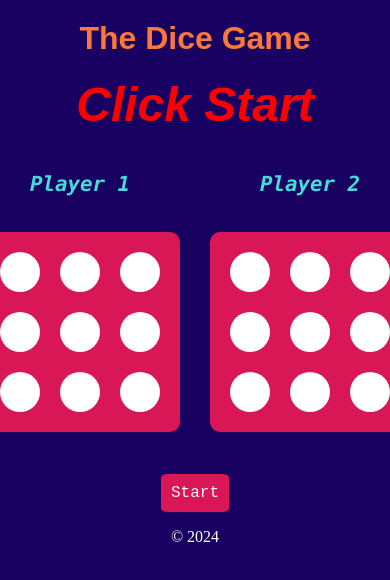
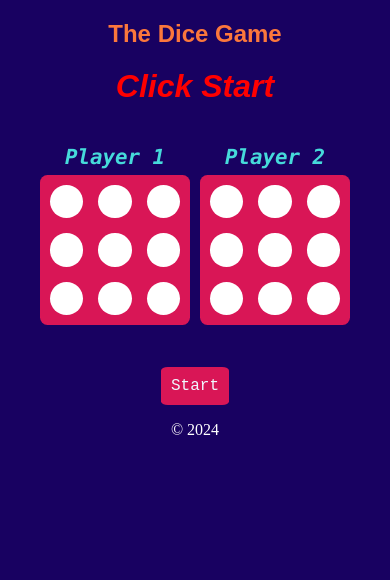
Before and after one commit to brocodile/DiceGame, a plain HTML site: page index.html in a window 390 px wide. Drawn offline with Linux system fonts and the light colour scheme; a web font is replaced by a local one.

Commit message:
Make Responsive

```diff
--- a/styles.css
+++ b/styles.css
@@ -74,3 +74,21 @@ footer{
     display: flex;
     justify-content: center;
 }
+
+@media (max-width: 600px){
+    .grid-container{
+        grid-template-columns: 150px 150px;
+        grid-template-rows: 20px 150px;
+        gap: 10px;
+    }
+    h1{
+        font-size: 1.5rem;
+    }
+    #result{
+        font-size: 2rem;
+    }
+    #die1,#die2{
+        padding: 10px;
+        gap: 15px;
+    }
+}
```
